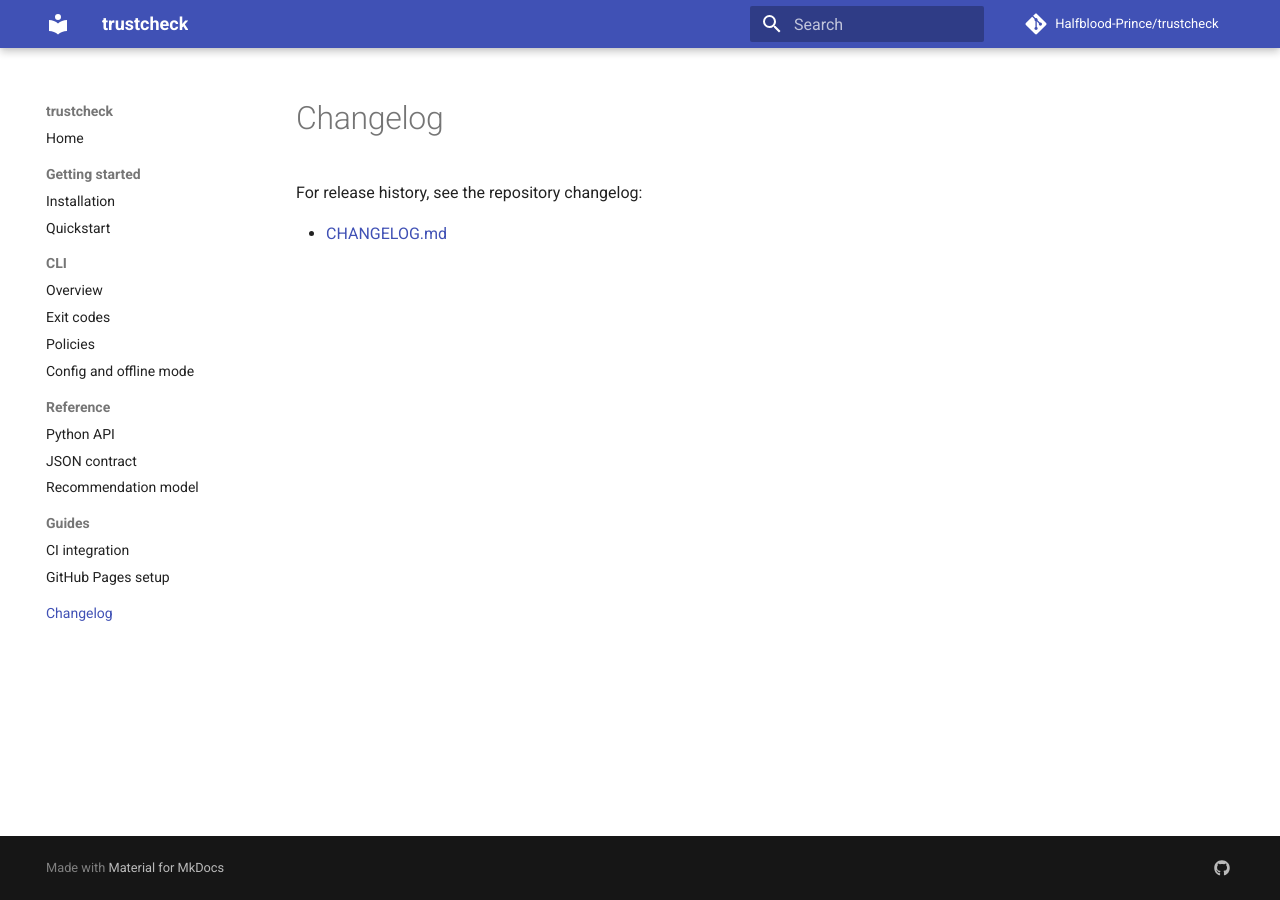
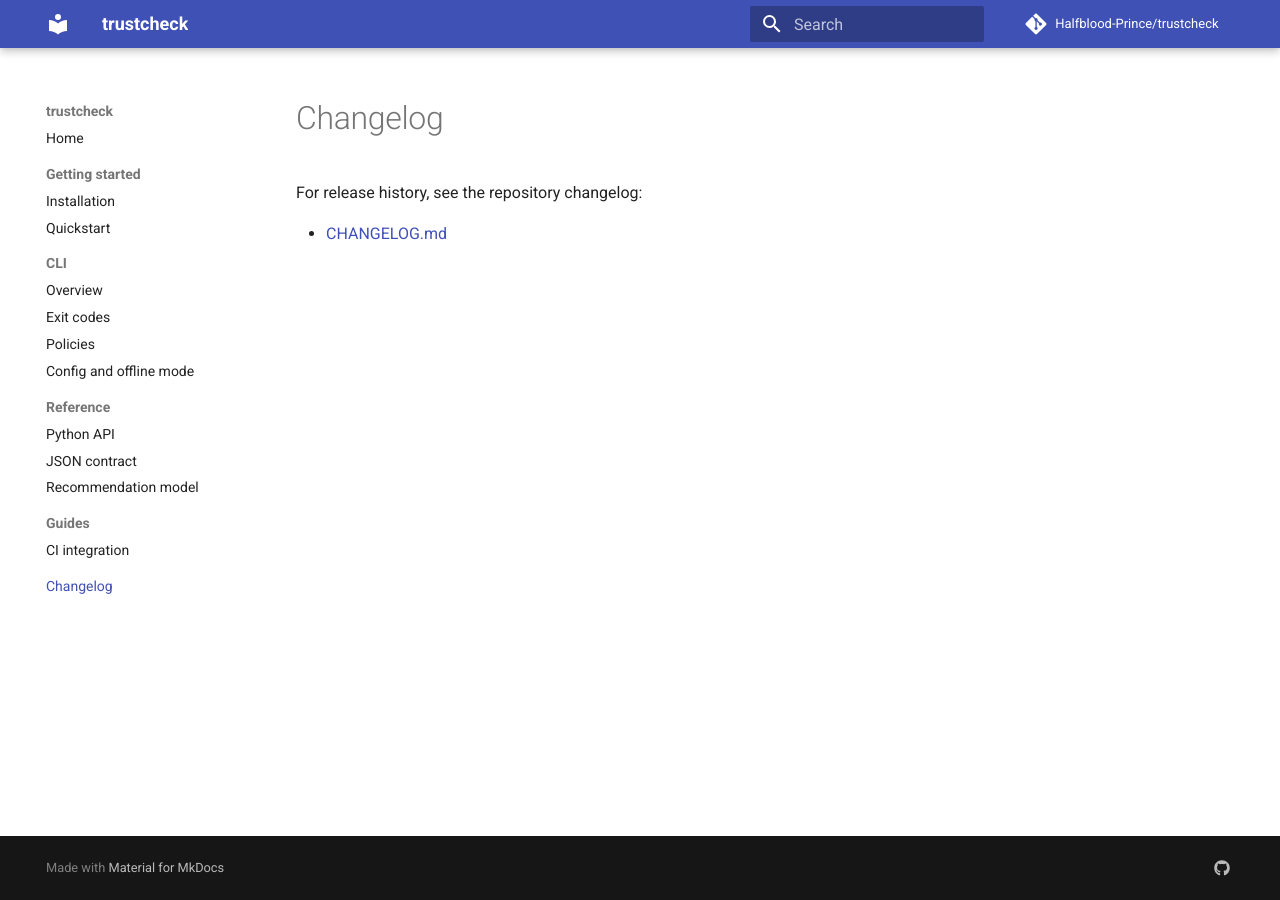
Before and after one commit to Halfblood-Prince/trustcheck, an MkDocs documentation site: the page built from docs/changelog.md, in a window 1280 px wide. Built offline with MkDocs 1.6.1 and Material for MkDocs 9.7.7, drawn with Linux system fonts in a browser that asks for light colours; a script that is not in the unit is left out; comment, search, counter and statistics services are not loaded.

Commit message:
Fixed docs error

```diff
--- a/mkdocs.yml
+++ b/mkdocs.yml
@@ -21,7 +21,6 @@ nav:
       - Recommendation model: reference/recommendations.md
   - Guides:
       - CI integration: guides/ci-integration.md
-      - GitHub Pages setup: guides/github-pages.md
   - Changelog: changelog.md
 
 theme:
```
